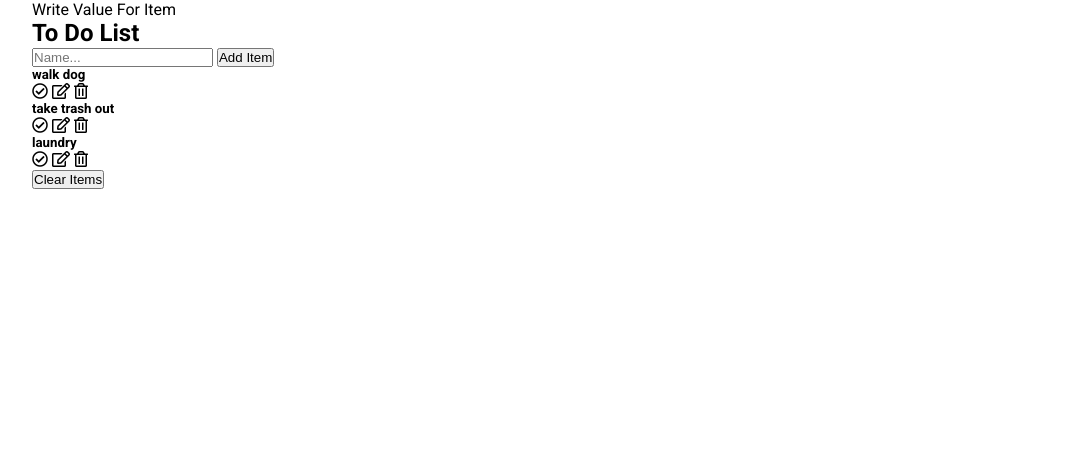
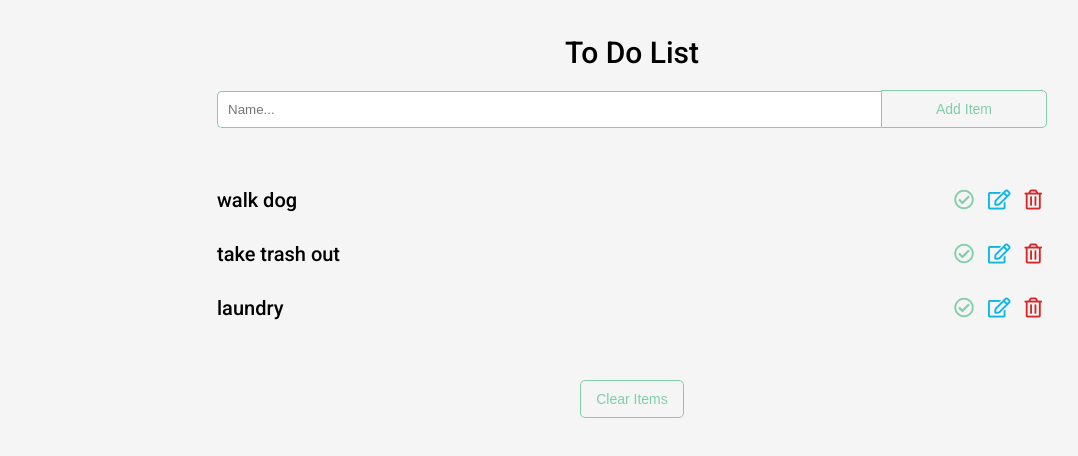
Before and after one commit to sugarrobert/to-do-list, a plain HTML site: page index.html in a window 1280 px wide. Shown: the whole page, without its empty margins (8-1086 px from the left). Drawn offline with Linux system fonts and the light colour scheme.

Commit message:
added css

```diff
--- a/css/main.scss
+++ b/css/main.scss
@@ -1,4 +1,4 @@
-@import url('https://fonts.googleapis.com/css2?family=Roboto:wght@400;700;900&display=swap');
+@import url('https://fonts.googleapis.com/css2?family=Roboto:ital,wght@0,500;0,700;0,900;1,400&display=swap');
 
 $font-text: 'Roboto', sans-serif;
 $color-black: #000;
@@ -6,6 +6,7 @@ $color-white: #fff;
 $color-main-green: #80cfa9;
 $color-main-red: #d62828;
 $color-main-blue: #11b5e4;
+$color-background: #f5f5f5;
 
 * {
   box-sizing: border-box;
@@ -16,7 +17,7 @@ $color-main-blue: #11b5e4;
 body {
   font-family: $font-text;
   color: $color-black;
-  background: $color-white;
+  background: $color-background;
 }
 
 a {
@@ -28,7 +29,141 @@ ul {
   list-style: none;
 }
 
+button:focus,
+input:focus {
+  outline: none;
+}
+
 .container {
-  max-width: 1200px;
-  margin: 0 auto;
+  max-width: 860px;
+  margin: 10px auto;
+  padding: 0 15px;
 }
+
+.feedback {
+  display: none;
+  width: 100%;
+  margin: 15px 0 20px;
+  background-color: #f8d7da;
+  border-radius: 4px;
+  border-color: #f5c6cb;
+
+  p {
+    display: flex;
+    align-items: center;
+    justify-content: center;
+    padding: 15px 0;
+    color: #721c24;
+  }
+}
+
+.item-form {
+  display: flex;
+  align-items: center;
+  justify-content: center;
+  flex-direction: column;
+  margin: 15px 0;
+
+  h2 {
+    font-size: 30px;
+    font-weight: 400;
+    padding: 20px 0;
+  }
+}
+
+.input-container {
+  display: flex;
+  align-items: center;
+  justify-content: space-between;
+  width: 100%;
+
+  input {
+    padding: 10px;
+    width: 80%;
+    border: 1px solid $color-main-green;
+    border-radius: 5px;
+    border-top-right-radius: 0;
+    border-bottom-right-radius: 0;
+    border-right: none;
+  }
+
+  button {
+    width: 20%;
+    border-top-left-radius: 0;
+    border-bottom-left-radius: 0;
+  }
+}
+
+.btn {
+  cursor: pointer;
+  font-size: 14px;
+  color: $color-main-green;
+  padding: 10px 15px;
+  border: 1px solid $color-main-green;
+  border-radius: 5px;
+  background: $color-background;
+
+  &:active {
+    transform: scale(0.95);
+  }
+
+  &:hover {
+    color: $color-black;
+    background: $color-main-green;
+  }
+}
+
+.item-container {
+  display: flex;
+  flex-direction: column;
+  margin: 45px 0;
+}
+
+.single-item {
+  display: flex;
+  align-items: center;
+  justify-content: space-between;
+  padding: 15px 0;
+
+  h5 {
+    font-size: 20px;
+    font-weight: 500;
+  }
+}
+
+.item-icons {
+  i {
+    font-size: 20px;
+    padding: 0 5px;
+  }
+}
+
+.complete-item {
+  color: $color-main-green;
+}
+
+.edit-item {
+  color: $color-main-blue;
+}
+
+.delete-item {
+  color: $color-main-red;
+}
+
+.button-container {
+  display: flex;
+  align-items: center;
+  justify-content: center;
+}
+
+@media (max-width: 500px) {
+  .input-container {
+    input {
+      width: 70%;
+    }
+
+    button {
+      width: 30%;
+    }
+  }
+}
```
Also changed, not shown: css/main.min.css.
